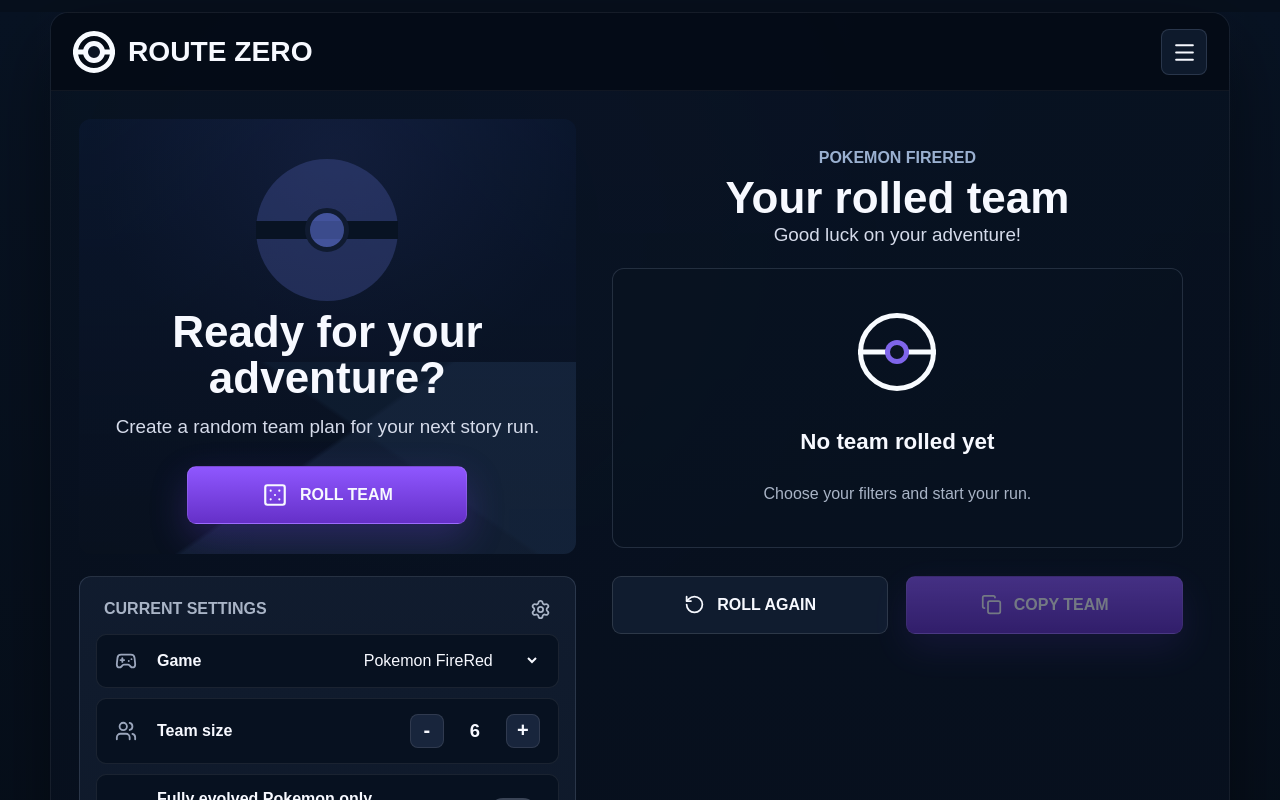
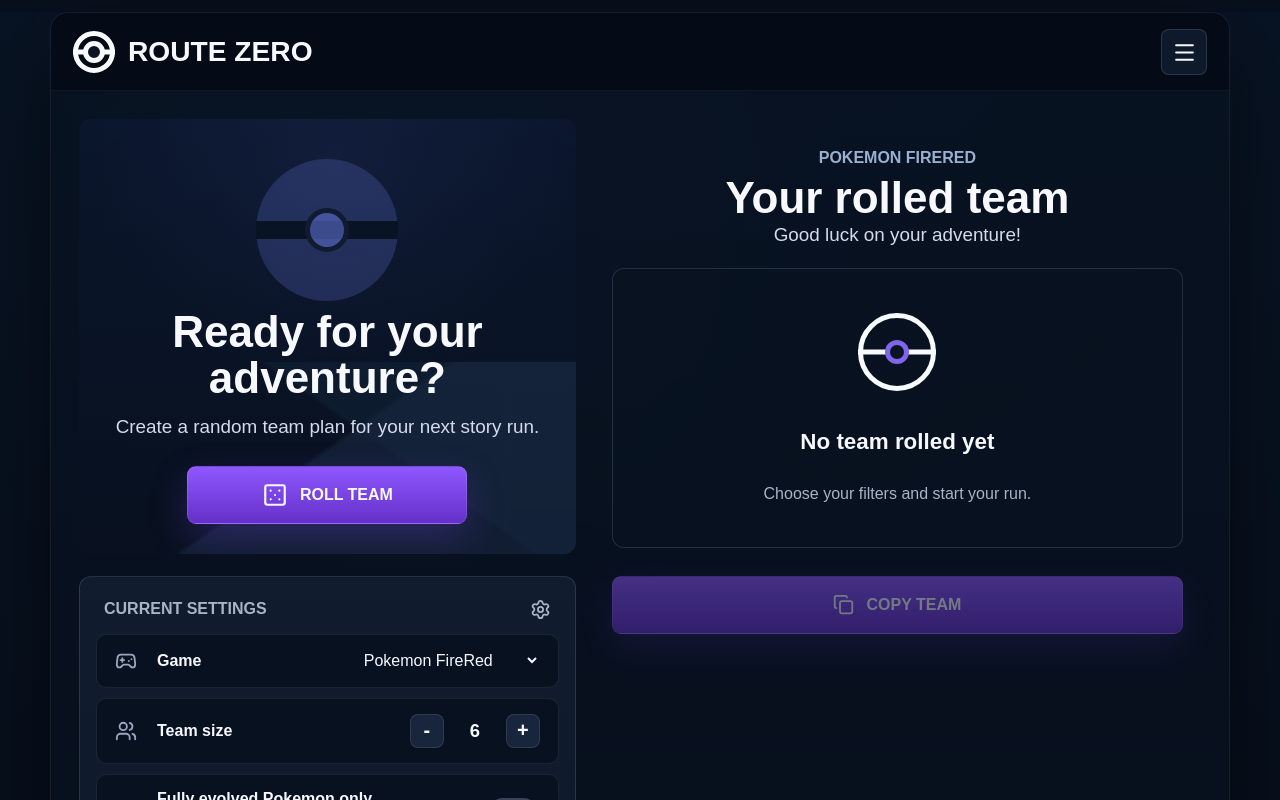
Before and after one commit to EasyEddi/Route-Zero, a Next.js app: page / in a window 1280 px wide. Shown: the top 800 px of the page. Built offline with nearby package versions, Linux system fonts and the light colour scheme.

Commit message:
Remove roll again action

```diff
--- a/app/page.tsx
+++ b/app/page.tsx
@@ -318,10 +318,6 @@ export default function Home() {
           ) : null}
 
           <div className="actionBar">
-            <button className="secondaryButton" type="button" onClick={handleRoll} disabled={isRolling}>
-              <RotateCcw size={21} />
-              Roll again
-            </button>
             <button
               className="primaryButton slim"
               type="button"
```
